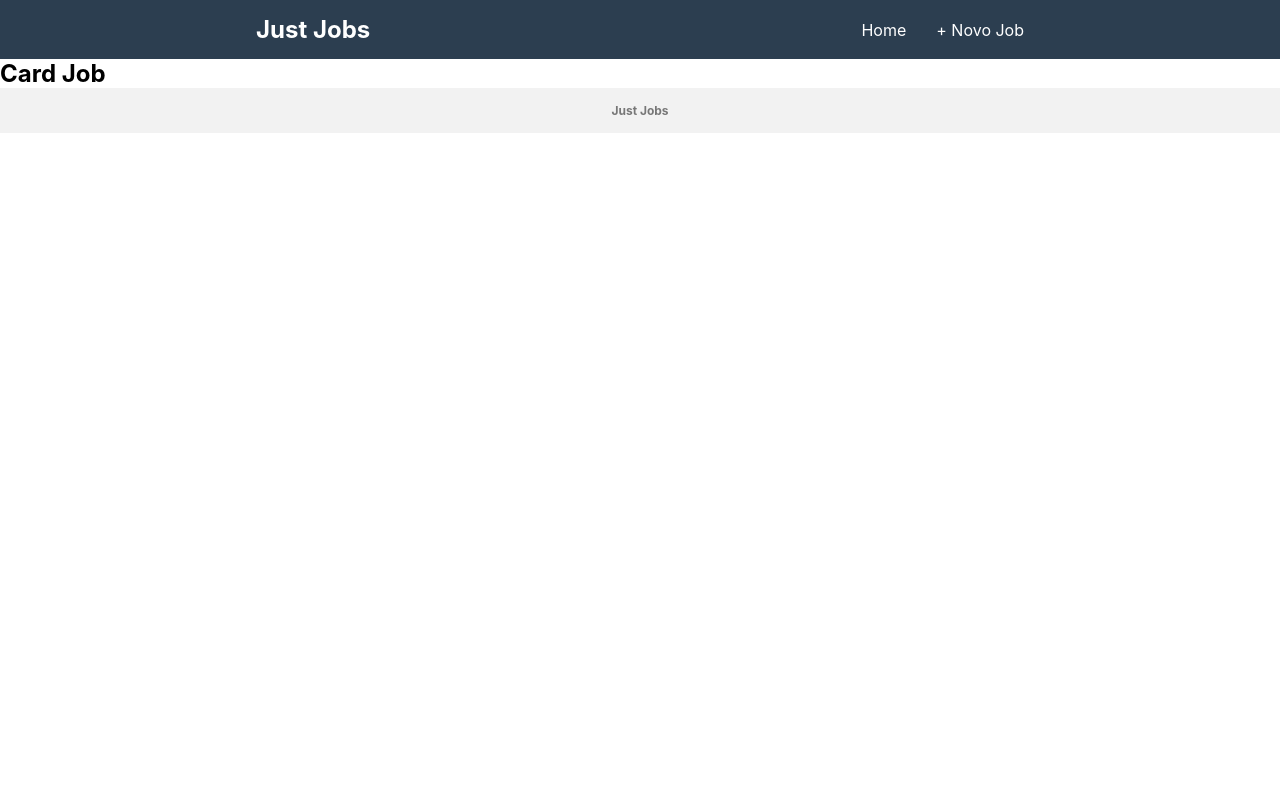
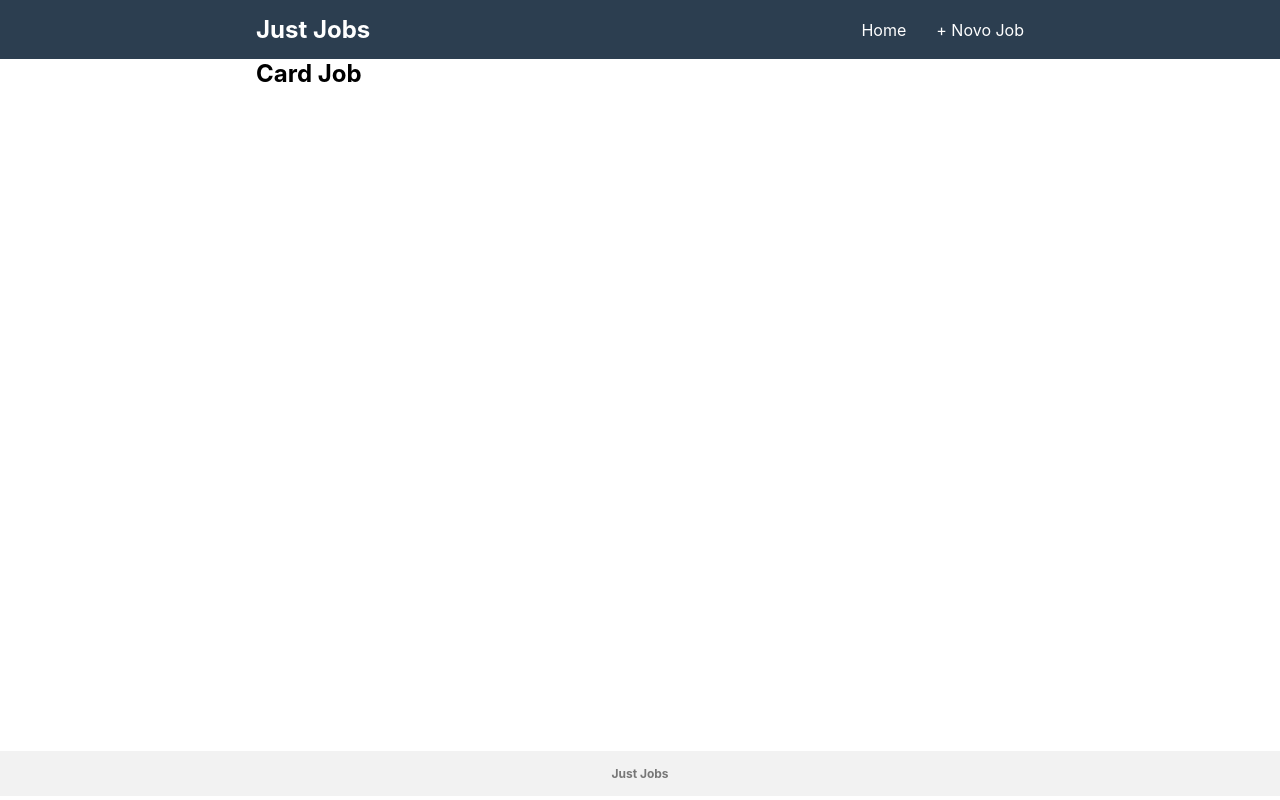
Before and after one commit to lucasoneves/just-jobs, a React (Create React App) app: page / in a window 1280 px wide. Built offline with nearby package versions, Linux system fonts and the light colour scheme.

Commit message:
Estilo do container

```diff
--- /dev/null
+++ b/src/container/Container.js
@@ -0,0 +1,19 @@
+import React from 'react';
+import styled from 'styled-components';
+
+const ContainerWrapper = styled.div`
+  max-width: 768px;
+  margin: auto;
+  padding: 0 15px;
+  height: calc(100vh - 62px - 46px)
+`
+
+const container = (props) => {
+  return (
+    <ContainerWrapper>
+      {props.children}
+    </ContainerWrapper>
+  )
+}
+
+export default container;
--- a/src/views/JobList.js
+++ b/src/views/JobList.js
@@ -1,10 +1,13 @@
 import React from 'react';
+import Container from '../container/Container';
 import CardJob from '../components/CardJob/CardJob';
 
 const jobsList = () => {
   return (
     <div>
-      <CardJob></CardJob>
+      <Container>
+        <CardJob></CardJob>
+      </Container>
     </div>
   )
 }
--- a/src/views/NewJob.js
+++ b/src/views/NewJob.js
@@ -1,8 +1,11 @@
 import React from 'react';
+import Container from '../container/Container';
 
 const newJob = () => {
 	return (
-		<div>New Job</div>
+		<Container>
+			<div>New Job</div>
+		</Container>
 	)
 }
 
```
